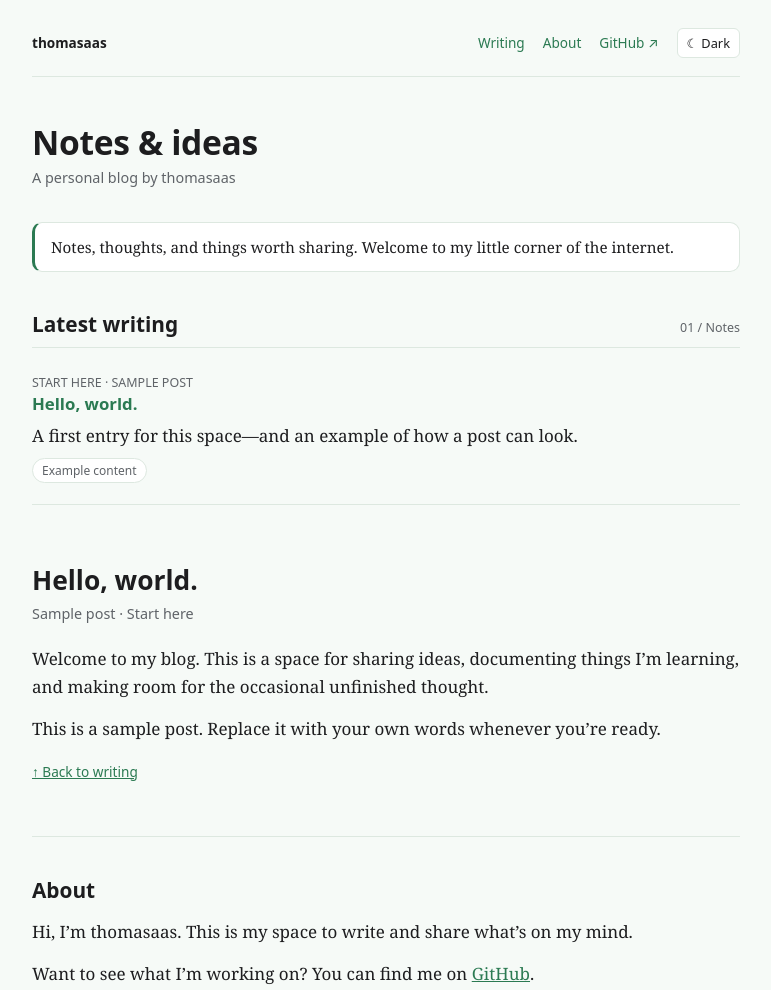
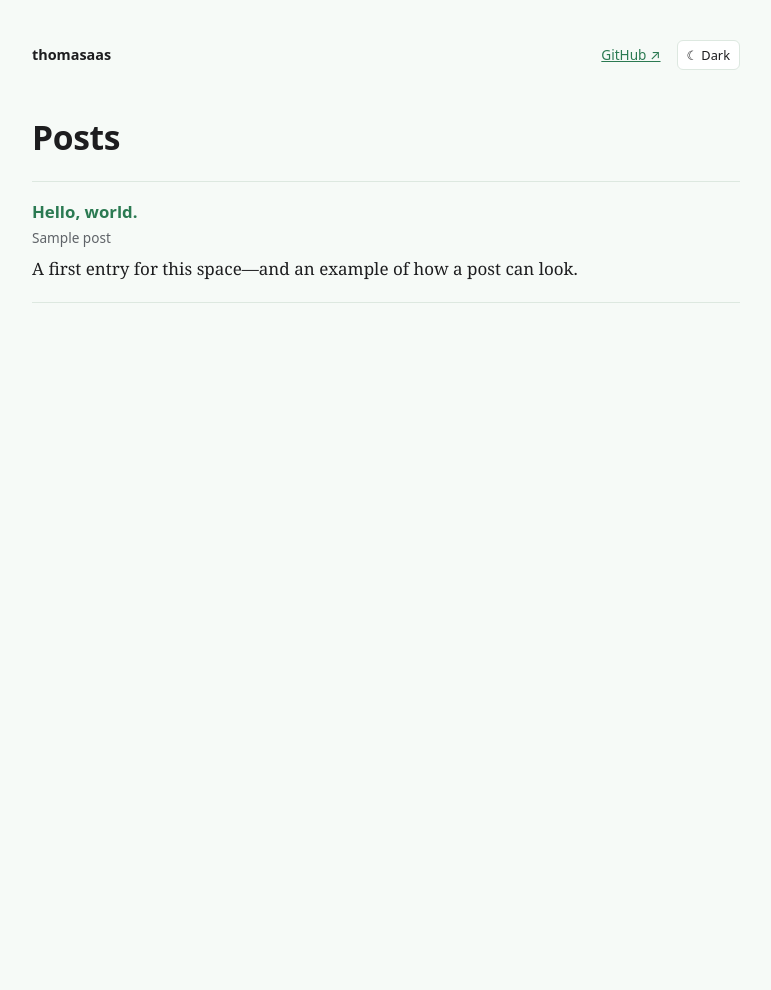
Before and after one commit to QMeimeiky/qmeimeiky.github.io, a plain HTML site: page index.html in a window 1280 px wide. Shown: the top 990 px of the page, without its empty margins (254-1025 px from the left). After the commit the page ends 800 px from the top, so only its background shows below. Drawn offline with Linux system fonts and the light colour scheme.

Commit message:
Simplify homepage to a post list

```diff
--- a/index.html
+++ b/index.html
@@ -3,82 +3,49 @@
 <head>
   <meta charset="utf-8">
   <meta name="viewport" content="width=device-width, initial-scale=1">
-  <meta name="description" content="A personal blog by thomasaas.">
-  <title>thomasaas — Notes &amp; ideas</title>
-  <script>
-    try { const theme = localStorage.getItem('blog-theme'); if (theme === 'light' || theme === 'dark') document.documentElement.dataset.theme = theme; } catch (_) {}
-  </script>
+  <meta name="description" content="Writing by thomasaas.">
+  <title>thomasaas — Posts</title>
+  <script>try { var t = localStorage.getItem('blog-theme'); if (t === 'light' || t === 'dark') document.documentElement.dataset.theme = t; } catch (_) {}</script>
   <style>
-    :root { color-scheme: light dark; --bg:#f6faf7; --fg:#1d1d1f; --muted:#5f6368; --faint:#dde8e0; --card:#fff; --code:#eaf2ec; --accent:#2b7a52; }
-    @media (prefers-color-scheme:dark) { :root:not([data-theme="light"]) { --bg:#131816; --fg:#ecebe8; --muted:#a3a7ad; --faint:#29332e; --card:#1a211e; --code:#222b26; --accent:#7fd3a5; } }
-    :root[data-theme="dark"] { --bg:#131816; --fg:#ecebe8; --muted:#a3a7ad; --faint:#29332e; --card:#1a211e; --code:#222b26; --accent:#7fd3a5; }
+    :root { color-scheme:light dark; --bg:#f6faf7; --fg:#1d1d1f; --muted:#5f6368; --faint:#dde8e0; --card:#fff; --accent:#2b7a52; }
+    @media (prefers-color-scheme:dark) { :root:not([data-theme="light"]) { --bg:#131816; --fg:#ecebe8; --muted:#a3a7ad; --faint:#29332e; --card:#1a211e; --accent:#7fd3a5; } }
+    :root[data-theme="dark"] { --bg:#131816; --fg:#ecebe8; --muted:#a3a7ad; --faint:#29332e; --card:#1a211e; --accent:#7fd3a5; }
     * { box-sizing:border-box; }
-    html { -webkit-text-size-adjust:100%; scroll-behavior:smooth; }
     body { margin:0; background:var(--bg); color:var(--fg); font:17px/1.62 Georgia,"Iowan Old Style","Palatino Linotype",serif; }
-    .wrap { max-width:740px; margin:0 auto; padding:0 16px; }
-    header, h1, h2, h3, .meta, .post-label, footer, button { font-family:system-ui,-apple-system,"Segoe UI",Roboto,sans-serif; }
-    header { display:flex; justify-content:space-between; align-items:center; gap:16px; padding:28px 0 18px; border-bottom:1px solid var(--faint); font-size:.85rem; }
-    .brand { font-weight:700; color:var(--fg); text-decoration:none; }
-    nav { display:flex; align-items:center; flex-wrap:wrap; gap:18px; }
-    nav a { text-decoration:none; }
+    main { max-width:740px; margin:auto; padding:40px 16px 80px; }
+    header, h1, h2, .meta, button { font-family:system-ui,-apple-system,"Segoe UI",Roboto,sans-serif; }
+    header { display:flex; align-items:center; justify-content:space-between; gap:16px; margin-bottom:3rem; }
+    .brand { color:var(--fg); font-weight:700; text-decoration:none; font-size:.9rem; }
+    .controls { display:flex; align-items:center; gap:16px; font-size:.85rem; }
     a { color:var(--accent); }
-    a:hover { text-decoration:underline; }
     a:focus-visible, button:focus-visible { outline:2px solid var(--accent); outline-offset:3px; }
     button { color:var(--fg); background:var(--card); border:1px solid var(--faint); border-radius:6px; padding:5px 9px; font-size:.8rem; cursor:pointer; }
-    button:hover { border-color:var(--accent); }
-    main { padding:46px 0 66px; }
-    h1 { font-size:2.1rem; line-height:1.15; letter-spacing:-.01em; margin:0 0 .3rem; }
-    h2 { font-size:1.3rem; line-height:1.3; margin:2.4rem 0 .6rem; }
-    h3 { font-size:1.05rem; line-height:1.35; margin:0 0 .3rem; }
-    p { margin:.9rem 0; }
-    .meta { color:var(--muted); font-size:.9rem; margin-bottom:2rem; }
-    .intro { background:var(--card); border:1px solid var(--faint); border-left:3px solid var(--accent); border-radius:10px; padding:12px 16px; margin:0 0 2rem; font-size:.95rem; }
-    .intro p { margin:0; }
-    .section-heading { display:flex; justify-content:space-between; align-items:baseline; gap:12px; border-bottom:1px solid var(--faint); margin:2.4rem 0 .4rem; }
-    .section-heading h2 { margin:0 0 .6rem; }
-    .post-label { color:var(--muted); font-size:.78rem; }
-    .post { padding:1.15rem 0 1.35rem; border-bottom:1px solid var(--faint); }
-    .post h3 a { text-decoration:none; }
-    .post h3 a:hover { text-decoration:underline; }
-    .post p { margin:.35rem 0; }
-    .tag { display:inline-block; font:.75rem system-ui,sans-serif; border:1px solid var(--faint); background:var(--card); border-radius:999px; padding:3px 9px; color:var(--muted); }
-    article { margin-top:3.6rem; }
-    article h2 { font-size:1.65rem; margin:0 0 .3rem; }
-    article .meta { margin-bottom:1.25rem; }
-    .back { font:.85rem system-ui,sans-serif; }
-    .about { margin-top:3.2rem; padding-top:.1rem; border-top:1px solid var(--faint); }
-    footer { border-top:1px solid var(--faint); padding:20px 0 32px; display:flex; justify-content:space-between; gap:12px; color:var(--muted); font-size:.78rem; }
-    @media(max-width:560px) { body { font-size:16px; } header { align-items:flex-start; } nav { gap:12px; } main { padding-top:34px; } h1 { font-size:1.65rem; } article h2 { font-size:1.4rem; } }
-    @media(prefers-reduced-motion:reduce) { html { scroll-behavior:auto; } }
+    h1 { font-size:2.1rem; line-height:1.15; letter-spacing:-.01em; margin:0 0 1.5rem; }
+    .posts { list-style:none; padding:0; margin:0; border-top:1px solid var(--faint); }
+    .posts li { padding:1.2rem 0; border-bottom:1px solid var(--faint); }
+    .posts h2 { font-size:1.05rem; line-height:1.35; margin:0 0 .2rem; }
+    .posts h2 a { text-decoration:none; }
+    .posts h2 a:hover { text-decoration:underline; }
+    .meta { color:var(--muted); font-size:.85rem; }
+    .posts p { margin:.4rem 0 0; }
+    @media(max-width:560px) { body { font-size:16px; } main { padding-top:28px; } header { margin-bottom:2.5rem; } h1 { font-size:1.65rem; } }
   </style>
 </head>
 <body>
-  <div class="wrap">
-    <header>
-      <a class="brand" href="#top">thomasaas</a>
-      <nav aria-label="Main navigation"><a href="#writing">Writing</a><a href="#about">About</a><a href="https://github.com/thomasaas">GitHub ↗</a><button type="button" id="theme-toggle" aria-label="Switch color theme">Theme</button></nav>
-    </header>
-    <main id="top">
-      <h1>Notes &amp; ideas</h1>
-      <div class="meta">A personal blog by thomasaas</div>
-      <div class="intro"><p>Notes, thoughts, and things worth sharing. Welcome to my little corner of the internet.</p></div>
-      <section id="writing" aria-labelledby="writing-title">
-        <div class="section-heading"><h2 id="writing-title">Latest writing</h2><span class="post-label">01 / Notes</span></div>
-        <div class="post"><div class="post-label">START HERE · SAMPLE POST</div><h3><a href="#first-post">Hello, world.</a></h3><p>A first entry for this space—and an example of how a post can look.</p><span class="tag">Example content</span></div>
-      </section>
-      <article id="first-post"><h2>Hello, world.</h2><div class="meta">Sample post · Start here</div><p>Welcome to my blog. This is a space for sharing ideas, documenting things I’m learning, and making room for the occasional unfinished thought.</p><p>This is a sample post. Replace it with your own words whenever you’re ready.</p><a class="back" href="#writing">↑ Back to writing</a></article>
-      <section class="about" id="about"><h2>About</h2><p>Hi, I’m thomasaas. This is my space to write and share what’s on my mind.</p><p>Want to see what I’m working on? You can find me on <a href="https://github.com/thomasaas">GitHub</a>.</p></section>
-    </main>
-    <footer><span>© thomasaas</span><span>Made for the open web.</span></footer>
-  </div>
+  <main>
+    <header><a class="brand" href="./">thomasaas</a><div class="controls"><a href="https://github.com/thomasaas">GitHub ↗</a><button type="button" id="theme-toggle" aria-label="Switch color theme">Theme</button></div></header>
+    <h1>Posts</h1>
+    <ul class="posts">
+      <li><h2><a href="hello-world.html">Hello, world.</a></h2><div class="meta">Sample post</div><p>A first entry for this space—and an example of how a post can look.</p></li>
+    </ul>
+  </main>
   <script>
     (function () {
       var button = document.getElementById('theme-toggle');
       function current() { return document.documentElement.dataset.theme || (window.matchMedia('(prefers-color-scheme: dark)').matches ? 'dark' : 'light'); }
       function update() { button.textContent = current() === 'dark' ? '☀ Light' : '☾ Dark'; button.setAttribute('aria-label', 'Switch to ' + (current() === 'dark' ? 'light' : 'dark') + ' theme'); }
       button.addEventListener('click', function () { var next = current() === 'dark' ? 'light' : 'dark'; document.documentElement.dataset.theme = next; try { localStorage.setItem('blog-theme', next); } catch (_) {} update(); });
-      window.matchMedia('(prefers-color-scheme: dark)').addEventListener('change', update);
-      update();
+      window.matchMedia('(prefers-color-scheme: dark)').addEventListener('change', update); update();
     })();
   </script>
 </body>
```
